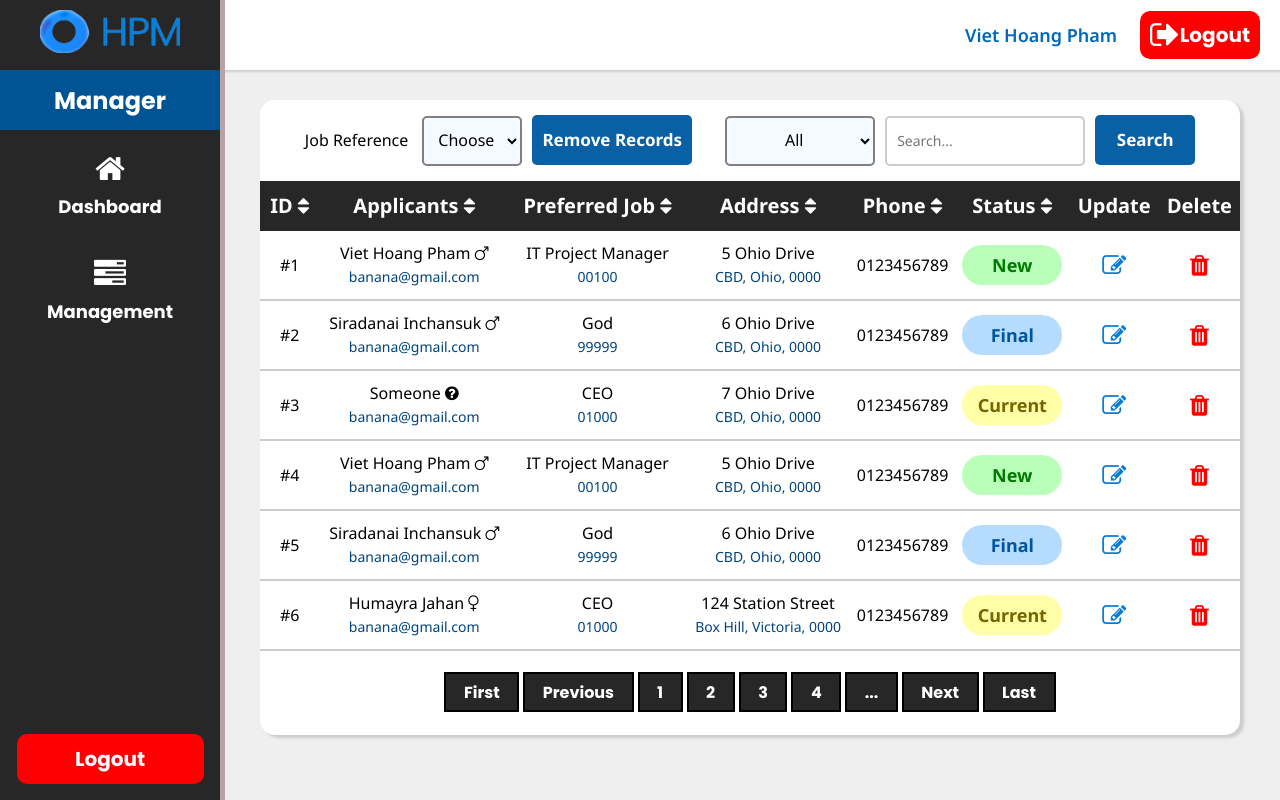
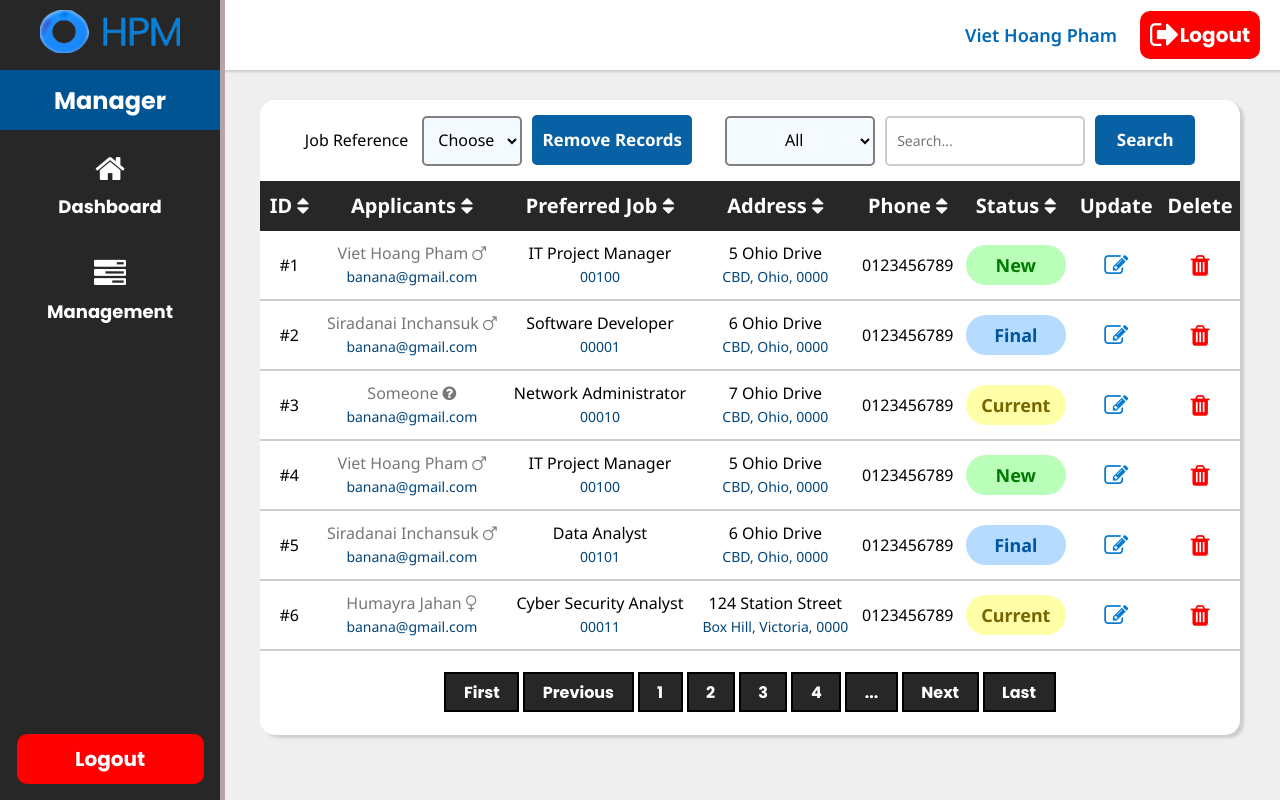
Before and after one commit to Rinekochan/-COS10026-Computing-Technology-Inquiry-Project, a PHP site: page /manage.php in a window 1280 px wide. Run offline with PHP 8.4, Linux system fonts and the light colour scheme.

Commit message:
Update manage.php

```diff
--- a/manage.php
+++ b/manage.php
@@ -68,9 +68,9 @@
                     <th>Delete</th>
                 </tr>
                 <tr>
-                    <td>#1</td>
+                    <td class = "mainTextName">#1</td>
                     <td>
-                        <p class = "mainText">Viet Hoang Pham <i class = "fa fa-mars"></i></p>
+                        <p class = "mainTextName">Viet Hoang Pham <i class = "fa fa-mars"></i></p>
                         <p class = "subText">banana@gmail.com</p>
                     </td>
                     <td>
@@ -87,14 +87,14 @@
                     <td class = "deleteButton"><span class = "deleteButton"><i class = "fa fa-trash"></i></span></td>
                 </tr>
                 <tr>
-                    <td>#2</td>
+                    <td class = "mainTextName">#2</td>
                     <td>
-                        <p class = "mainText">Siradanai Inchansuk <i class = "fa fa-mars"></i></p>
+                        <p class = "mainTextName">Siradanai Inchansuk <i class = "fa fa-mars"></i></p>
                         <p class = "subText">banana@gmail.com</p>
                     </td>
                     <td>
-                        <p class = "mainText">God</p>
-                        <p class = "subText">99999</p>
+                        <p class = "mainText">Software Developer</p>
+                        <p class = "subText">00001</p>
                     </td>
                     <td>
                         <p class = "mainText">6 Ohio Drive</p>
@@ -106,14 +106,14 @@
                     <td><span class = "deleteButton"><i class = "fa fa-trash"></i></span></td>
                 </tr>
                 <tr>
-                    <td>#3</td>
+                    <td class = "mainTextName">#3</td>
                     <td>
-                        <p class = "mainText">Someone <i class = "fa fa-question-circle"></i></p>
+                        <p class = "mainTextName">Someone <i class = "fa fa-question-circle"></i></p>
                         <p class = "subText">banana@gmail.com</p>
                     </td>
                     <td>
-                        <p class = "mainText">CEO</p>
-                        <p class = "subText">01000</p>
+                        <p class = "mainText">Network Administrator</p>
+                        <p class = "subText">00010</p>
                     </td>
                     <td>
                         <p class = "mainText">7 Ohio Drive</p>
@@ -124,9 +124,9 @@
                     <td><span class = "editButton"><i class = "fa fa-edit"></i></span></td>
                     <td><span class = "deleteButton"><i class = "fa fa-trash"></i></span></td>
                 </tr>
-                    <td>#4</td>
+                    <td class = "mainTextName">#4</td>
                     <td>
-                        <p class = "mainText">Viet Hoang Pham <i class = "fa fa-mars"></i></p>
+                        <p class = "mainTextName">Viet Hoang Pham <i class = "fa fa-mars"></i></p>
                         <p class = "subText">banana@gmail.com</p>
                     </td>
                     <td>
@@ -143,14 +143,14 @@
                     <td class = "deleteButton"><span class = "deleteButton"><i class = "fa fa-trash"></i></span></td>
                 </tr>
                 <tr>
-                    <td>#5</td>
+                    <td class = "mainTextName">#5</td>
                     <td>
-                        <p class = "mainText">Siradanai Inchansuk <i class = "fa fa-mars"></i></p>
+                        <p class = "mainTextName">Siradanai Inchansuk <i class = "fa fa-mars"></i></p>
                         <p class = "subText">banana@gmail.com</p>
                     </td>
                     <td>
-                        <p class = "mainText">God</p>
-                        <p class = "subText">99999</p>
+                        <p class = "mainText">Data Analyst</p>
+                        <p class = "subText">00101</p>
                     </td>
                     <td>
                         <p class = "mainText">6 Ohio Drive</p>
@@ -162,14 +162,14 @@
                     <td><span class = "deleteButton"><i class = "fa fa-trash"></i></span></td>
                 </tr>
                 <tr>
-                    <td>#6</td>
+                    <td class = "mainTextName">#6</td>
                     <td>
-                        <p class = "mainText">Humayra Jahan <i class = "fa fa-venus"></i></p>
+                        <p class = "mainTextName">Humayra Jahan <i class = "fa fa-venus"></i></p>
                         <p class = "subText">banana@gmail.com</p>
                     </td>
                     <td>
-                        <p class = "mainText">CEO</p>
-                        <p class = "subText">01000</p>
+                        <p class = "mainText">Cyber Security Analyst</p>
+                        <p class = "subText">00011</p>
                     </td>
                     <td>
                         <p class = "mainText">124 Station Street</p>
```
